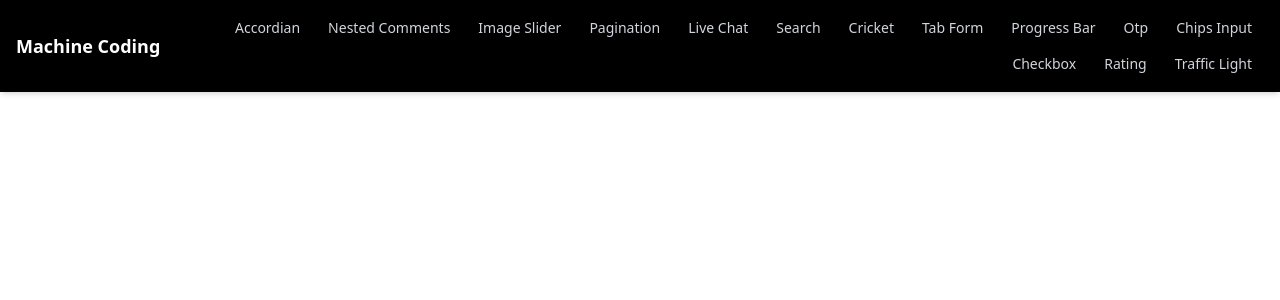
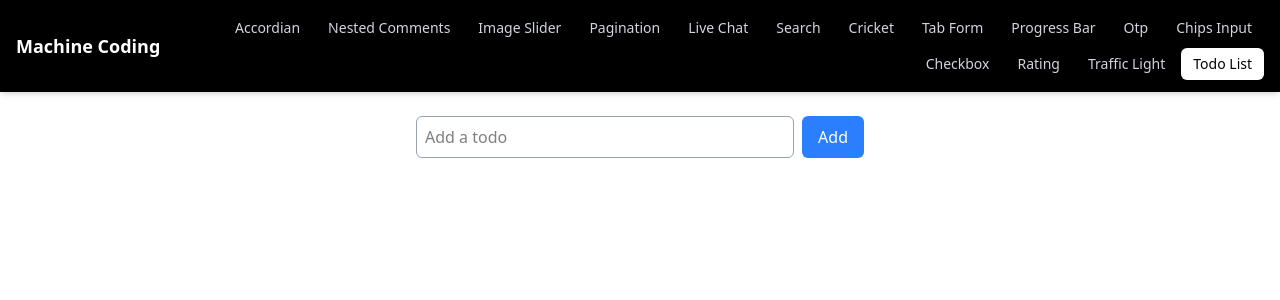
Before and after one commit to Ujjwal426/machine-coding-round, a React (Vite) app: page /todo-list in a window 1280 px wide. Shown: the top 300 px of the page. Built offline with nearby package versions, Linux system fonts and the light colour scheme.

Commit message:
feat:todo

```diff
--- /dev/null
+++ b/src/Pages/TodoList/index.jsx
@@ -0,0 +1,76 @@
+import React, { useState } from "react";
+
+const TodoList = () => {
+  const [value, setValue] = useState("");
+  const [todoList, setTodoList] = useState([]);
+  const [editingId, setEditingId] = useState(null);
+
+  const handleSubmit = (e) => {
+    e.preventDefault();
+    const text = value.trim();
+    if (!text) return;
+
+    if (editingId) {
+      // Update
+      setTodoList((prev) =>
+        prev.map((todo) => (todo.id === editingId ? { ...todo, text } : todo))
+      );
+      setEditingId(null);
+    } else {
+      // Add
+      setTodoList((prev) => [...prev, { id: Date.now(), text }]);
+    }
+    setValue("");
+  };
+
+  const handleEdit = (todo) => {
+    setEditingId(todo.id);
+    setValue(todo.text);
+  };
+
+  const handleRemove = (id) => {
+    setTodoList((prev) => prev.filter((todo) => todo.id !== id));
+    // Deleting the todo being edited: reset the form
+    if (id === editingId) {
+      setEditingId(null);
+      setValue("");
+    }
+  };
+
+  return (
+    <div className="flex justify-center mt-6">
+      <div className="w-full max-w-md">
+        <form className="flex gap-2" onSubmit={handleSubmit}>
+          <input
+            className="flex-1 p-2 rounded-md border border-gray-400"
+            placeholder="Add a todo"
+            value={value}
+            onChange={(e) => setValue(e.target.value)}
+          />
+          <button className="bg-blue-500 text-white px-4 rounded-md cursor-pointer">
+            {editingId ? "Update" : "Add"}
+          </button>
+        </form>
+
+        <ul className="mt-3">
+          {todoList.map((todo) => (
+            <li key={todo.id} className="flex items-center gap-2 py-1">
+              <span className="flex-1">{todo.text}</span>
+              <button className="cursor-pointer" onClick={() => handleEdit(todo)}>
+                📝
+              </button>
+              <button
+                className="cursor-pointer"
+                onClick={() => handleRemove(todo.id)}
+              >
+                ❌
+              </button>
+            </li>
+          ))}
+        </ul>
+      </div>
+    </div>
+  );
+};
+
+export default TodoList;
--- a/src/Pages/index.js
+++ b/src/Pages/index.js
@@ -13,6 +13,7 @@ import ChipInput from "./ChipInput";
 import NestedCheckbox from "./NestedCheckbox";
 import StarRatingPage from "./StarRatingPage";
 import TrafficLight from "./TrafficLight";
+import TodoList from "./TodoList";
 
 export {
   Home,
@@ -30,4 +31,5 @@ export {
   NestedCheckbox,
   StarRatingPage,
   TrafficLight,
+  TodoList,
 };
--- a/src/routes.jsx
+++ b/src/routes.jsx
@@ -13,12 +13,17 @@ import {
   NestedCheckbox,
   StarRatingPage,
   TrafficLight,
+  TodoList,
 } from "./Pages";
 
 // Add a new machine coding page here: it gets a route and a navbar link.
 export const routes = [
   { path: "/accordian", label: "Accordian", element: <Accordian /> },
-  { path: "/nested-comments", label: "Nested Comments", element: <NestedComments /> },
+  {
+    path: "/nested-comments",
+    label: "Nested Comments",
+    element: <NestedComments />,
+  },
   { path: "/image-slider", label: "Image Slider", element: <ImageSlider /> },
   { path: "/pagination", label: "Pagination", element: <Pagination /> },
   { path: "/live-chat", label: "Live Chat", element: <LiveChat /> },
@@ -31,4 +36,5 @@ export const routes = [
   { path: "/nested-checkbox", label: "Checkbox", element: <NestedCheckbox /> },
   { path: "/star-rating", label: "Rating", element: <StarRatingPage /> },
   { path: "/traffic-light", label: "Traffic Light", element: <TrafficLight /> },
+  { path: "/todo-list", label: "Todo List", element: <TodoList /> },
 ];
```
